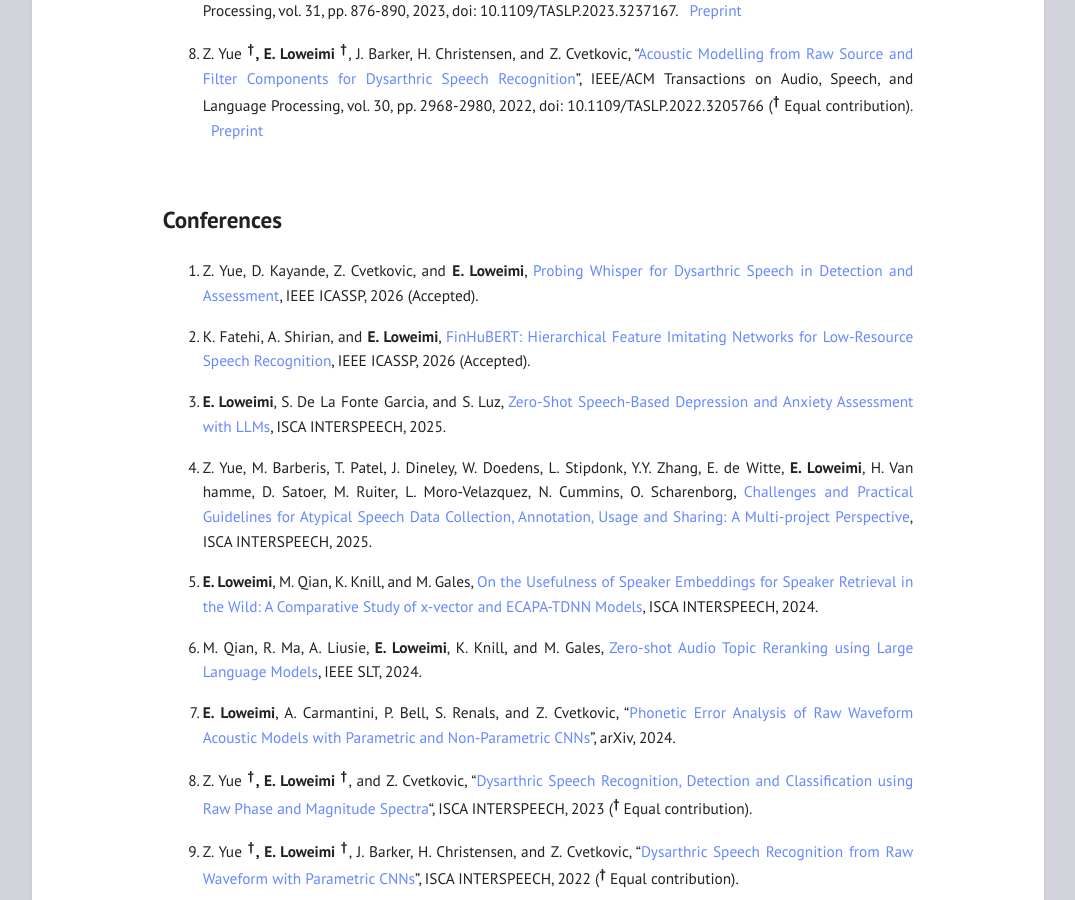
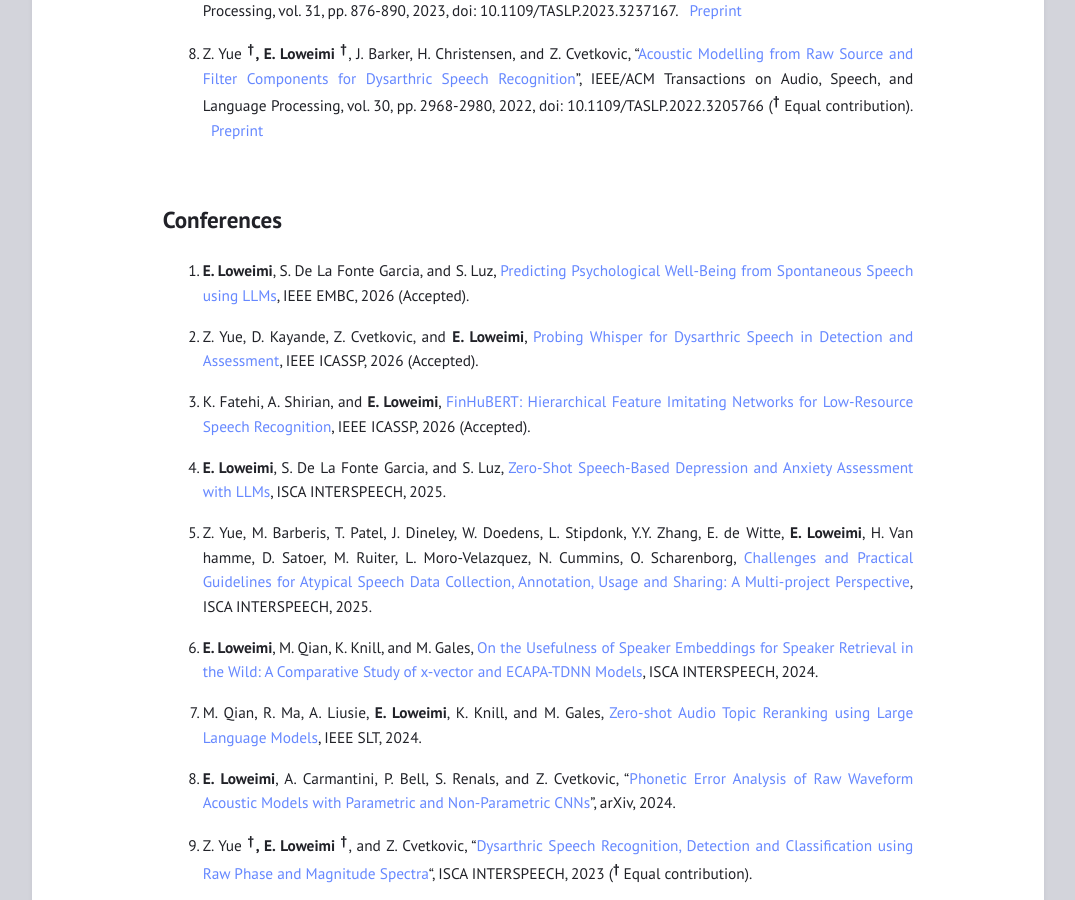
Before and after one commit to eloweimi/eloweimi.github.io, a Jekyll site: the page built from publications.md, in a window 1280 px wide and 900 px high, scrolled down 907 px. Shown: the whole window, without its empty margins (102-1177 px from the left). Built offline with Jekyll 4.4.1, drawn with Linux system fonts in a browser that asks for light colours.

Commit message:
Update publications.md

```diff
--- a/publications.md
+++ b/publications.md
@@ -33,90 +33,92 @@
 
 ## Conferences ##
 
-1. Z. Yue, D. Kayande, Z. Cvetkovic, and **E. Loweimi**, [Probing Whisper for Dysarthric Speech in Detection and Assessment](https://arxiv.org/abs/2510.04219),  IEEE ICASSP, 2026 (Accepted).
+1. **E. Loweimi**, S. De La Fonte Garcia, and S. Luz, [Predicting Psychological Well-Being from Spontaneous Speech using LLMs](https://eloweimi.github.io/publications/), IEEE EMBC, 2026 (Accepted).
 
-2. K. Fatehi, A. Shirian, and **E. Loweimi**, [FinHuBERT: Hierarchical Feature Imitating Networks for Low-Resource Speech Recognition](https://eloweimi.github.io/publications/), IEEE ICASSP, 2026 (Accepted).
+2. Z. Yue, D. Kayande, Z. Cvetkovic, and **E. Loweimi**, [Probing Whisper for Dysarthric Speech in Detection and Assessment](https://arxiv.org/abs/2510.04219),  IEEE ICASSP, 2026 (Accepted).
 
-3. **E. Loweimi**, S. De La Fonte Garcia, and S. Luz, [Zero-Shot Speech-Based Depression and Anxiety Assessment with LLMs](https://www.isca-archive.org/interspeech_2025/loweimi25_interspeech.html), ISCA INTERSPEECH, 2025.
+3. K. Fatehi, A. Shirian, and **E. Loweimi**, [FinHuBERT: Hierarchical Feature Imitating Networks for Low-Resource Speech Recognition](https://eloweimi.github.io/publications/), IEEE ICASSP, 2026 (Accepted).
 
-4. Z. Yue, M. Barberis, T. Patel, J. Dineley, W. Doedens, L. Stipdonk, Y.Y. Zhang, E. de Witte, **E. Loweimi**, H. Van hamme, D. Satoer, M. Ruiter, L. Moro-Velazquez, N. Cummins, O. Scharenborg, [Challenges and Practical Guidelines for Atypical Speech Data Collection, Annotation, Usage and Sharing: A Multi-project Perspective](https://www.isca-archive.org/ISCA INTERSPEECH_2025/yue25_ISCA INTERSPEECH.pdf), ISCA INTERSPEECH, 2025.
+4. **E. Loweimi**, S. De La Fonte Garcia, and S. Luz, [Zero-Shot Speech-Based Depression and Anxiety Assessment with LLMs](https://www.isca-archive.org/interspeech_2025/loweimi25_interspeech.html), ISCA INTERSPEECH, 2025.
 
-5. **E. Loweimi**, M. Qian, K. Knill, and M. Gales, [On the Usefulness of Speaker Embeddings for Speaker Retrieval in the Wild:
+5. Z. Yue, M. Barberis, T. Patel, J. Dineley, W. Doedens, L. Stipdonk, Y.Y. Zhang, E. de Witte, **E. Loweimi**, H. Van hamme, D. Satoer, M. Ruiter, L. Moro-Velazquez, N. Cummins, O. Scharenborg, [Challenges and Practical Guidelines for Atypical Speech Data Collection, Annotation, Usage and Sharing: A Multi-project Perspective](https://www.isca-archive.org/ISCA INTERSPEECH_2025/yue25_ISCA INTERSPEECH.pdf), ISCA INTERSPEECH, 2025.
+
+6. **E. Loweimi**, M. Qian, K. Knill, and M. Gales, [On the Usefulness of Speaker Embeddings for Speaker Retrieval in the Wild:
 A Comparative Study of x-vector and ECAPA-TDNN Models](https://www.isca-archive.org/ISCA INTERSPEECH_2024/loweimi24_ISCA INTERSPEECH.html), ISCA INTERSPEECH, 2024.
 
-6. M. Qian, R. Ma, A. Liusie, **E. Loweimi**, K. Knill, and M. Gales, [Zero-shot Audio Topic Reranking using Large Language Models](https://arxiv.org/pdf/2309.07606), IEEE SLT, 2024.
+7. M. Qian, R. Ma, A. Liusie, **E. Loweimi**, K. Knill, and M. Gales, [Zero-shot Audio Topic Reranking using Large Language Models](https://arxiv.org/pdf/2309.07606), IEEE SLT, 2024.
 
-7. **E. Loweimi**, A. Carmantini, P. Bell, S. Renals, and Z. Cvetkovic, “[Phonetic Error Analysis of Raw Waveform Acoustic Models with Parametric and Non-Parametric CNNs](https://arxiv.org/abs/2406.00898)", arXiv, 2024.
+8. **E. Loweimi**, A. Carmantini, P. Bell, S. Renals, and Z. Cvetkovic, “[Phonetic Error Analysis of Raw Waveform Acoustic Models with Parametric and Non-Parametric CNNs](https://arxiv.org/abs/2406.00898)", arXiv, 2024.
 
-8. Z. Yue **<sup>&#8224;</sup>, E. Loweimi <sup>&#8224;</sup>**, and Z. Cvetkovic, “[Dysarthric Speech Recognition, Detection and Classification using Raw Phase and Magnitude Spectra](https://www.isca-speech.org/archive/ISCA INTERSPEECH_2023/yue23_ISCA INTERSPEECH.html)“, ISCA INTERSPEECH, 2023 (**<sup>&#8224;</sup>** Equal contribution).
+9. Z. Yue **<sup>&#8224;</sup>, E. Loweimi <sup>&#8224;</sup>**, and Z. Cvetkovic, “[Dysarthric Speech Recognition, Detection and Classification using Raw Phase and Magnitude Spectra](https://www.isca-speech.org/archive/ISCA INTERSPEECH_2023/yue23_ISCA INTERSPEECH.html)“, ISCA INTERSPEECH, 2023 (**<sup>&#8224;</sup>** Equal contribution).
 
-9. Z. Yue **<sup>&#8224;</sup>, E. Loweimi <sup>&#8224;</sup>**, J. Barker, H. Christensen, and Z. Cvetkovic, “[Dysarthric Speech Recognition from Raw Waveform with Parametric CNNs](https://www.isca-speech.org/archive/ISCA INTERSPEECH_2022/yue22_ISCA INTERSPEECH.html)”, ISCA INTERSPEECH,
+10. Z. Yue **<sup>&#8224;</sup>, E. Loweimi <sup>&#8224;</sup>**, J. Barker, H. Christensen, and Z. Cvetkovic, “[Dysarthric Speech Recognition from Raw Waveform with Parametric CNNs](https://www.isca-speech.org/archive/ISCA INTERSPEECH_2022/yue22_ISCA INTERSPEECH.html)”, ISCA INTERSPEECH,
 2022 (**<sup>&#8224;</sup>** Equal contribution).
 
-10. N. Shao, **E. Loweimi**, and X. Li, “[RCT: Random Consistency Training for Semisupervised Sound Event Detection](https://www.isca-speech.org/archive/ISCA INTERSPEECH_2022/shao22_ISCA INTERSPEECH.html)”, ISCA INTERSPEECH, 2022.
+11. N. Shao, **E. Loweimi**, and X. Li, “[RCT: Random Consistency Training for Semisupervised Sound Event Detection](https://www.isca-speech.org/archive/ISCA INTERSPEECH_2022/shao22_ISCA INTERSPEECH.html)”, ISCA INTERSPEECH, 2022.
 
-11. Z. Yue **<sup>&#8224;</sup>, E. Loweimi <sup>&#8224;</sup>**, and Z. Cvetkovic, “[Raw Source and Filter Modelling for Dysarthric Speech Recognition](https://ieeexplore.ieee.org/document/9746553)”, IEEE ICASSP, 2022 (**<sup>&#8224;</sup>** Equal contribution).
+12. Z. Yue **<sup>&#8224;</sup>, E. Loweimi <sup>&#8224;</sup>**, and Z. Cvetkovic, “[Raw Source and Filter Modelling for Dysarthric Speech Recognition](https://ieeexplore.ieee.org/document/9746553)”, IEEE ICASSP, 2022 (**<sup>&#8224;</sup>** Equal contribution).
 
-12. Z. Yue, **E. Loweimi**, Z. Cvetkovic, H. Christensen, and J. Barker, “[Multimodal Acoustic-Articulatory Feature Fusion for Dysarthric Speech Recognition](https://ieeexplore.ieee.org/document/9746855)”, IEEE ICASSP, 2022.
+13. Z. Yue, **E. Loweimi**, Z. Cvetkovic, H. Christensen, and J. Barker, “[Multimodal Acoustic-Articulatory Feature Fusion for Dysarthric Speech Recognition](https://ieeexplore.ieee.org/document/9746855)”, IEEE ICASSP, 2022.
 
-13. **E. Loweimi**, P. Bell, and S. Renals, “[Speech Acoustic Modelling using Raw Source and Filter Components](https://www.isca-speech.org/archive/ISCA INTERSPEECH_2021/loweimi21_ISCA INTERSPEECH.html)”, ISCA INTERSPEECH, 2021.
+14. **E. Loweimi**, P. Bell, and S. Renals, “[Speech Acoustic Modelling using Raw Source and Filter Components](https://www.isca-speech.org/archive/ISCA INTERSPEECH_2021/loweimi21_ISCA INTERSPEECH.html)”, ISCA INTERSPEECH, 2021.
 
-14. S. Zhang, **E. Loweimi**, P. Bell, and S. Renals, “[Stochastic Attention Head Removal: A Simple and Effective Method for Improving Transformer Based ASR
+15. S. Zhang, **E. Loweimi**, P. Bell, and S. Renals, “[Stochastic Attention Head Removal: A Simple and Effective Method for Improving Transformer Based ASR
 Models](https://www.isca-speech.org/archive/ISCA INTERSPEECH_2021/zhang21p_ISCA INTERSPEECH.html)”, ISCA INTERSPEECH, 2021.
 
-15. **E. Loweimi**, Z. Cvetkovic, P. Bell, and S. Renals, “[Speech Acoustic Modelling from Raw Phase Spectrum](https://ieeexplore.ieee.org/document/9413727)”, IEEE ICASSP, 2021.
+16. **E. Loweimi**, Z. Cvetkovic, P. Bell, and S. Renals, “[Speech Acoustic Modelling from Raw Phase Spectrum](https://ieeexplore.ieee.org/document/9413727)”, IEEE ICASSP, 2021.
 
-16. S. Zhang, C-T. Do, R. Doddipatla, **E. Loweimi**, P. Bell, and S. Renals, “[Train Your Classifier First: Cascade Neural Networks Training from Upper Layers to Lower Layers](https://ieeexplore.ieee.org/document/9413565)”, IEEE ICASSP, 2021.
+17. S. Zhang, C-T. Do, R. Doddipatla, **E. Loweimi**, P. Bell, and S. Renals, “[Train Your Classifier First: Cascade Neural Networks Training from Upper Layers to Lower Layers](https://ieeexplore.ieee.org/document/9413565)”, IEEE ICASSP, 2021.
 
-17. **E. Loweimi**, P. Bell, and S. Renals, “[Raw Sign and Magnitude Spectra for Multihead Acoustic Modelling](https://www.isca-speech.org/archive/ISCA INTERSPEECH_2020/loweimi20b_ISCA INTERSPEECH.html)”, ISCA INTERSPEECH, 2020.
+18. **E. Loweimi**, P. Bell, and S. Renals, “[Raw Sign and Magnitude Spectra for Multihead Acoustic Modelling](https://www.isca-speech.org/archive/ISCA INTERSPEECH_2020/loweimi20b_ISCA INTERSPEECH.html)”, ISCA INTERSPEECH, 2020.
 
-18. **E. Loweimi**, P. Bell, and S. Renals, “[On the Robustness and Training Dynamics of Raw Waveform Models](https://www.isca-speech.org/archive/ISCA INTERSPEECH_2020/loweimi20_ISCA INTERSPEECH.html)”, ISCA INTERSPEECH, 2020.
+19. **E. Loweimi**, P. Bell, and S. Renals, “[On the Robustness and Training Dynamics of Raw Waveform Models](https://www.isca-speech.org/archive/ISCA INTERSPEECH_2020/loweimi20_ISCA INTERSPEECH.html)”, ISCA INTERSPEECH, 2020.
 
-19. S. Zhang, **E. Loweimi**, P. Bell, and S. Renals, “[On The Usefulness of Self-Attention for Automatic Speech Recognition with Transformers](https://ieeexplore.ieee.org/abstract/document/9383521)”, IEEE SLT, 2020.
+20. S. Zhang, **E. Loweimi**, P. Bell, and S. Renals, “[On The Usefulness of Self-Attention for Automatic Speech Recognition with Transformers](https://ieeexplore.ieee.org/abstract/document/9383521)”, IEEE SLT, 2020.
 
-20. J. Fainberg, O. Klejch, **E. Loweimi**, P. Bell, and S. Renals, “[Acoustic Model Adaptation from Raw Waveforms with SincNet](https://ieeexplore.ieee.org/document/9003974)”, IEEE ASRU, 2019.
+21. J. Fainberg, O. Klejch, **E. Loweimi**, P. Bell, and S. Renals, “[Acoustic Model Adaptation from Raw Waveforms with SincNet](https://ieeexplore.ieee.org/document/9003974)”, IEEE ASRU, 2019.
 
-21. **E. Loweimi**, P. Bell, and S. Renals, “[On Learning Interpretable CNNs with Parametric Modulated Kernel-based Filters](https://www.isca-speech.org/archive/ISCA INTERSPEECH_2019/loweimi19_ISCA INTERSPEECH.html)”, ISCA INTERSPEECH, 2019.
+22. **E. Loweimi**, P. Bell, and S. Renals, “[On Learning Interpretable CNNs with Parametric Modulated Kernel-based Filters](https://www.isca-speech.org/archive/ISCA INTERSPEECH_2019/loweimi19_ISCA INTERSPEECH.html)”, ISCA INTERSPEECH, 2019.
 
-22. S. Zhang, **E. Loweimi**, Y. Xu, P. Bell, and S. Renals “[Trainable Dynamic Subsampling for End-to-End Speech Recognition](https://www.isca-speech.org/archive/ISCA INTERSPEECH_2019/zhang19d_ISCA INTERSPEECH.html)”, ISCA INTERSPEECH, 2019.
+23. S. Zhang, **E. Loweimi**, Y. Xu, P. Bell, and S. Renals “[Trainable Dynamic Subsampling for End-to-End Speech Recognition](https://www.isca-speech.org/archive/ISCA INTERSPEECH_2019/zhang19d_ISCA INTERSPEECH.html)”, ISCA INTERSPEECH, 2019.
 
-23. M.A. Jalal, **E. Loweimi**, R. Moore, and T. Hain, “[Learning Temporal Clusters Using Capsule Routing for Speech Emotion Recognition](https://www.isca-speech.org/archive/ISCA INTERSPEECH_2019/jalal19_ISCA INTERSPEECH.html)”, ISCA INTERSPEECH, 2019.
+24. M.A. Jalal, **E. Loweimi**, R. Moore, and T. Hain, “[Learning Temporal Clusters Using Capsule Routing for Speech Emotion Recognition](https://www.isca-speech.org/archive/ISCA INTERSPEECH_2019/jalal19_ISCA INTERSPEECH.html)”, ISCA INTERSPEECH, 2019.
 
-24. **E. Loweimi**, P. Bell, and S. Renals, “[On the Usefulness of Statistical Normalisation of Bottleneck Features for Speech Recognition](https://ieeexplore.ieee.org/document/8683330)”, IEEE ICASSP, 2019.
+25. **E. Loweimi**, P. Bell, and S. Renals, “[On the Usefulness of Statistical Normalisation of Bottleneck Features for Speech Recognition](https://ieeexplore.ieee.org/document/8683330)”, IEEE ICASSP, 2019.
 
-25. S. Zhang, **E. Loweimi**, P. Bell, and S. Renals, “[Windowed Attention Mechanisms for Speech Recognition](https://ieeexplore.ieee.org/document/8682224)”, IEEE ICASSP, 2019.
+26. S. Zhang, **E. Loweimi**, P. Bell, and S. Renals, “[Windowed Attention Mechanisms for Speech Recognition](https://ieeexplore.ieee.org/document/8682224)”, IEEE ICASSP, 2019.
 
-26. **E. Loweimi**, J. Barker, and T. Hain, “[On the Usefulness of the Speech Phase Spectrum for Pitch Extraction](https://www.isca-speech.org/archive/ISCA INTERSPEECH_2018/loweimi18_ISCA INTERSPEECH.html)”, ISCA INTERSPEECH, 2018.
+27. **E. Loweimi**, J. Barker, and T. Hain, “[On the Usefulness of the Speech Phase Spectrum for Pitch Extraction](https://www.isca-speech.org/archive/ISCA INTERSPEECH_2018/loweimi18_ISCA INTERSPEECH.html)”, ISCA INTERSPEECH, 2018.
 
-27. **E. Loweimi**, J. Barker, and T. Hain, “[Exploring the use of Group Delay for Generalised VTS based Noise Compensation](https://ieeexplore.ieee.org/document/8462595)”, IEEE ICASSP, 2018.
+28. **E. Loweimi**, J. Barker, and T. Hain, “[Exploring the use of Group Delay for Generalised VTS based Noise Compensation](https://ieeexplore.ieee.org/document/8462595)”, IEEE ICASSP, 2018.
 
-28. **E. Loweimi**, J. Barker, and T. Hain, “[Channel Compensation in the Generalised Vector Taylor Series Approach to Robust ASR](https://www.isca-speech.org/archive/ISCA INTERSPEECH_2017/loweimi17b_ISCA INTERSPEECH.html)”, ISCA INTERSPEECH, 2017.
+29. **E. Loweimi**, J. Barker, and T. Hain, “[Channel Compensation in the Generalised Vector Taylor Series Approach to Robust ASR](https://www.isca-speech.org/archive/ISCA INTERSPEECH_2017/loweimi17b_ISCA INTERSPEECH.html)”, ISCA INTERSPEECH, 2017.
 
-29. **E. Loweimi**, J. Barker, O. Saz Torralba, and T. Hain, “[Robust Source-Filter Separation of Speech Signal in the Phase Domain](https://www.isca-speech.org/archive/ISCA INTERSPEECH_2017/loweimi17_ISCA INTERSPEECH.html)”, ISCA INTERSPEECH, 2017.
+30. **E. Loweimi**, J. Barker, O. Saz Torralba, and T. Hain, “[Robust Source-Filter Separation of Speech Signal in the Phase Domain](https://www.isca-speech.org/archive/ISCA INTERSPEECH_2017/loweimi17_ISCA INTERSPEECH.html)”, ISCA INTERSPEECH, 2017.
 
-30. **E. Loweimi**, J. Barker, and T. Hain, “[Statistical Normalisation of Phase-based Feature Representation for Robust Speech Recognition](https://ieeexplore.ieee.org/document/7953170)”, IEEE ICASSP, 2017.
+31. **E. Loweimi**, J. Barker, and T. Hain, “[Statistical Normalisation of Phase-based Feature Representation for Robust Speech Recognition](https://ieeexplore.ieee.org/document/7953170)”, IEEE ICASSP, 2017.
 
-31. **E. Loweimi**, J. Barker, and T. Hain, “[Use of Generalised Nonlinearity in VTS Noise Compensation for Robust Speech Recognition](https://www.isca-speech.org/archive/ISCA INTERSPEECH_2016/loweimi16_ISCA INTERSPEECH.html)”, ISCA INTERSPEECH, 2016.
+32. **E. Loweimi**, J. Barker, and T. Hain, “[Use of Generalised Nonlinearity in VTS Noise Compensation for Robust Speech Recognition](https://www.isca-speech.org/archive/ISCA INTERSPEECH_2016/loweimi16_ISCA INTERSPEECH.html)”, ISCA INTERSPEECH, 2016.
 
-32. **E. Loweimi**, J. Barker, and T. Hain, “[Source-filter Separation of Speech Signal in the Phase Domain](https://www.isca-speech.org/archive/ISCA INTERSPEECH_2015/loweimi15_ISCA INTERSPEECH.html)”, ISCA INTERSPEECH, 2015.
+33. **E. Loweimi**, J. Barker, and T. Hain, “[Source-filter Separation of Speech Signal in the Phase Domain](https://www.isca-speech.org/archive/ISCA INTERSPEECH_2015/loweimi15_ISCA INTERSPEECH.html)”, ISCA INTERSPEECH, 2015.
 
-33. **E. Loweimi**, M. Doulaty, J. Barker, and T. Hain, “[Long-term statistical Feature Extraction from Speech Signal and its Application in Emotion Recognition](https://link.springer.com/chapter/10.1007/978-3-319-25789-1_17)”, Statistical Language and Speech Processing (SLSP), 2015.
+34. **E. Loweimi**, M. Doulaty, J. Barker, and T. Hain, “[Long-term statistical Feature Extraction from Speech Signal and its Application in Emotion Recognition](https://link.springer.com/chapter/10.1007/978-3-319-25789-1_17)”, Statistical Language and Speech Processing (SLSP), 2015.
 
-34. **E. Loweimi**, M. Doulaty, J. Barker, and T. Hain, "[Emotion Recognition from the Speech Signal by Effective Combination of Generative and Discriminative Models](https://eprints.whiterose.ac.uk/103952/)", USES, 2015.
+35. **E. Loweimi**, M. Doulaty, J. Barker, and T. Hain, "[Emotion Recognition from the Speech Signal by Effective Combination of Generative and Discriminative Models](https://eprints.whiterose.ac.uk/103952/)", USES, 2015.
 
-35. **E. Loweimi**, J. Barker, and T. Hain, "[Compression of Model-based Group Delay Function for Robust Speech Recognition](https://eprints.whiterose.ac.uk/85055/)", USES, 2014.
+36. **E. Loweimi**, J. Barker, and T. Hain, "[Compression of Model-based Group Delay Function for Robust Speech Recognition](https://eprints.whiterose.ac.uk/85055/)", USES, 2014.
 
-36. **E. Loweimi**, S.M. Ahadi, and T. Drugman, “[A New Phase-based Feature Representation for Robust Speech Recognition](https://ieeexplore.ieee.org/document/6639051)”, IEEE ICASSP, 2013.
+37. **E. Loweimi**, S.M. Ahadi, and T. Drugman, “[A New Phase-based Feature Representation for Robust Speech Recognition](https://ieeexplore.ieee.org/document/6639051)”, IEEE ICASSP, 2013.
 
-37. **E. Loweimi**, S.M. Ahadi, T. Drugman, and S. Loveymi, “[On the Importance of Pre-emphasis and Window Shape in Phase-based Speech Recognition](https://link.springer.com/chapter/10.1007/978-3-642-38847-7_21)”, Lecture
+38. **E. Loweimi**, S.M. Ahadi, T. Drugman, and S. Loveymi, “[On the Importance of Pre-emphasis and Window Shape in Phase-based Speech Recognition](https://link.springer.com/chapter/10.1007/978-3-642-38847-7_21)”, Lecture
 Notes in Computer Science, vol. 7911 LNAI, 2013.
 
-38. **E. Loweimi**, S.M. Ahadi, and H. Sheikhzadeh, “[Phase-only Speech Reconstruction Using Very Short Frames](https://www.isca-speech.org/archive/ISCA INTERSPEECH_2011/loweimi11_ISCA INTERSPEECH.html)”, ISCA INTERSPEECH, 2011.
+39. **E. Loweimi**, S.M. Ahadi, and H. Sheikhzadeh, “[Phase-only Speech Reconstruction Using Very Short Frames](https://www.isca-speech.org/archive/ISCA INTERSPEECH_2011/loweimi11_ISCA INTERSPEECH.html)”, ISCA INTERSPEECH, 2011.
 
-39. **E. Loweimi** and S.M. Ahadi, “[A New Group Delay-based Feature for Robust Speech Recognition](https://ieeexplore.ieee.org/document/6011884)”, IEEE ICME, 2011.
+40. **E. Loweimi** and S.M. Ahadi, “[A New Group Delay-based Feature for Robust Speech Recognition](https://ieeexplore.ieee.org/document/6011884)”, IEEE ICME, 2011.
 
-40. **E. Loweimi**, S.M. Ahadi, and S. Loveymi, “[On the Importance of Phase and Magnitude Spectra in Speech Enhancement](https://ieeexplore.ieee.org/document/5955843)”, IEEE ICEE, 2011 ([PDF](/files/others/ICEE2011.pdf)).
+41. **E. Loweimi**, S.M. Ahadi, and S. Loveymi, “[On the Importance of Phase and Magnitude Spectra in Speech Enhancement](https://ieeexplore.ieee.org/document/5955843)”, IEEE ICEE, 2011 ([PDF](/files/others/ICEE2011.pdf)).
 
-41. **E. Loweimi** and S.M. Ahadi, "[Objective Evaluation of Phase and Magnitude only Reconstructed Speech: New Considerations](https://ieeexplore.ieee.org/document/5605496)", IEEE ISSPA, 2010.
+42. **E. Loweimi** and S.M. Ahadi, "[Objective Evaluation of Phase and Magnitude only Reconstructed Speech: New Considerations](https://ieeexplore.ieee.org/document/5605496)", IEEE ISSPA, 2010.
 
 42. **E. Loweimi** and S.M. Ahadi, “[Objective Evaluation of Magnitude and Phase only Spectrum-based Reconstruction of the Speech Signal](https://ieeexplore.ieee.org/document/5463311)”, IEEE ISCCSP, 2010.
```
